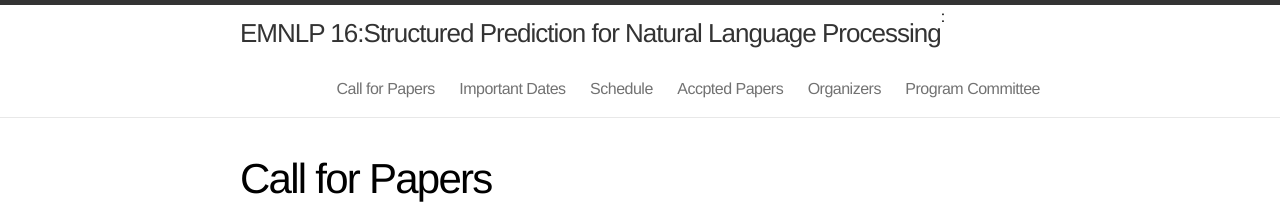
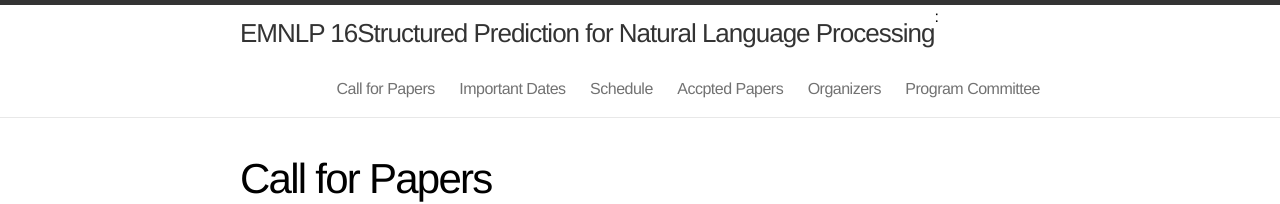
Before and after one commit to structuredprediction/structuredprediction.github.io, a Jekyll site: the page built from 1_cfp.md, in a window 1280 px wide. Shown: the top 204 px of the page. Built offline with Jekyll 4.4.1, drawn with Linux system fonts in a browser that asks for light colours.

```diff
--- a/_config.yml
+++ b/_config.yml
@@ -1,11 +1,11 @@
 # Site settings
-title1: "EMNLP 16:"
+title1: "EMNLP 16"
 title2: "Structured Prediction for Natural Language Processing"
 email: kw@kwchang.net
 #description: "EMNLP 16: Structured Prediction for Natural Language Processing"
 baseurl: ""
-url1: "http://www.emnlp2016.net/"
-url2: "http://structuredprediction.github.io/"
+url1: "http://www.emnlp2016.net"
+url2: "http://structuredprediction.github.io"
 #twitter_username: jekyllrb
 #github_username:  jekyll
 
```
